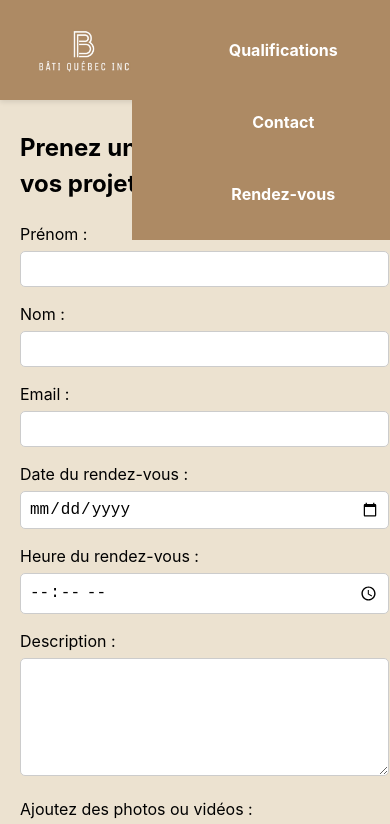
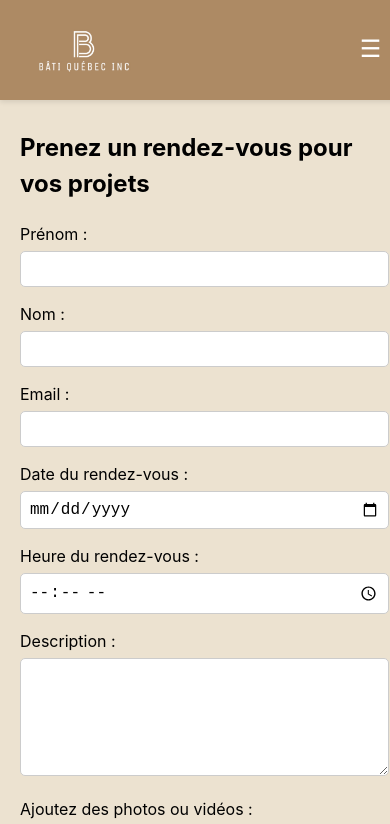
Before and after one commit to MyriamAssam/bati, a React (Vite) app: page /rdv in a window 390 px wide. Shown: the top 824 px of the page. Built offline with nearby package versions, Linux system fonts and the light colour scheme.

Commit message:
Arrangement style css pour mobile

```diff
--- a/src/App.css
+++ b/src/App.css
@@ -86,23 +86,73 @@ nav {
   width: 100%;
 }
 
+.menu-button {
+  display: none;
+  background: none;
+  border: none;
+  font-size: 24px;
+  cursor: pointer;
+  color: white;
+  position: absolute;
+  right: 20px;
+  top: 20px;
+}
+
+/* Cacher le menu par défaut sur mobile */
+.menu-closed {
+  display: none;
+}
+
+.menu-open {
+  display: flex;
+  flex-direction: column;
+  width: 100%;
+  background-color: #AD8A64;
+}
+
+@media (max-width: 768px) {
+  .menu-button {
+    display: block;
+  }
+
+  nav {
+    flex-direction: column;
+    width: 100%;
+  }
+
+  .menuListStyle {
+    flex-direction: column;
+    width: 100%;
+    text-align: center;
+  }
+
+  .menuListStyle li {
+    width: 100%;
+    padding: 12px;
+  }
+}
+
 /* ✅ Correction du Menu Mobile */
 @media (max-width: 768px) {
   nav {
+    display: flex;
     flex-direction: column;
     align-items: center;
     width: 100%;
   }
 
   .menuListStyle {
+    display: flex;
     flex-direction: column;
     width: 100%;
+    padding: 0;
+    margin: 0;
   }
 
   .menuListStyle li {
     width: 100%;
     text-align: center;
-    padding: 12px 0;
+    padding: 12px;
   }
 
   .menuListStyle a {
@@ -113,6 +163,7 @@ nav {
     text-align: center;
   }
 }
+
 
 @media (max-width: 768px) {
   .menuListStyle {
--- a/src/Header.jsx
+++ b/src/Header.jsx
@@ -1,21 +1,23 @@
+import { useState } from "react";
 import { Link } from "react-router-dom";
 import './App.css';
-import { useEffect } from "react";
-
 
 const Header = () => {
-    useEffect(() => {
-        console.log("Largeur de l'écran : " + window.innerWidth + "px");
-    }, []);
+    const [menuOpen, setMenuOpen] = useState(false);
+
     return (
         <header>
-            {/* 📌 Logo bien positionné */}
             <div className="logo-container">
                 <img src="/images/logoBati.jpg" alt="Logo" className="logo" />
             </div>
 
-            {/* 📌 Navigation avec toutes les pages */}
-            <nav style={{ display: "flex", flexWrap: "wrap", justifyContent: "center" }}>
+            {/* Bouton menu pour mobile */}
+            <button className="menu-button" onClick={() => setMenuOpen(!menuOpen)}>
+                ☰
+            </button>
+
+            {/* Menu de navigation */}
+            <nav className={menuOpen ? "menu-open" : "menu-closed"}>
                 <ul className="menuListStyle">
                     <li><Link to="/">Home</Link></li>
                     <li><Link to="/about">À propos</Link></li>
@@ -24,7 +26,6 @@ const Header = () => {
                     <li><Link to="/rdv">Rendez-vous</Link></li>
                 </ul>
             </nav>
-
         </header>
     );
 };
```
